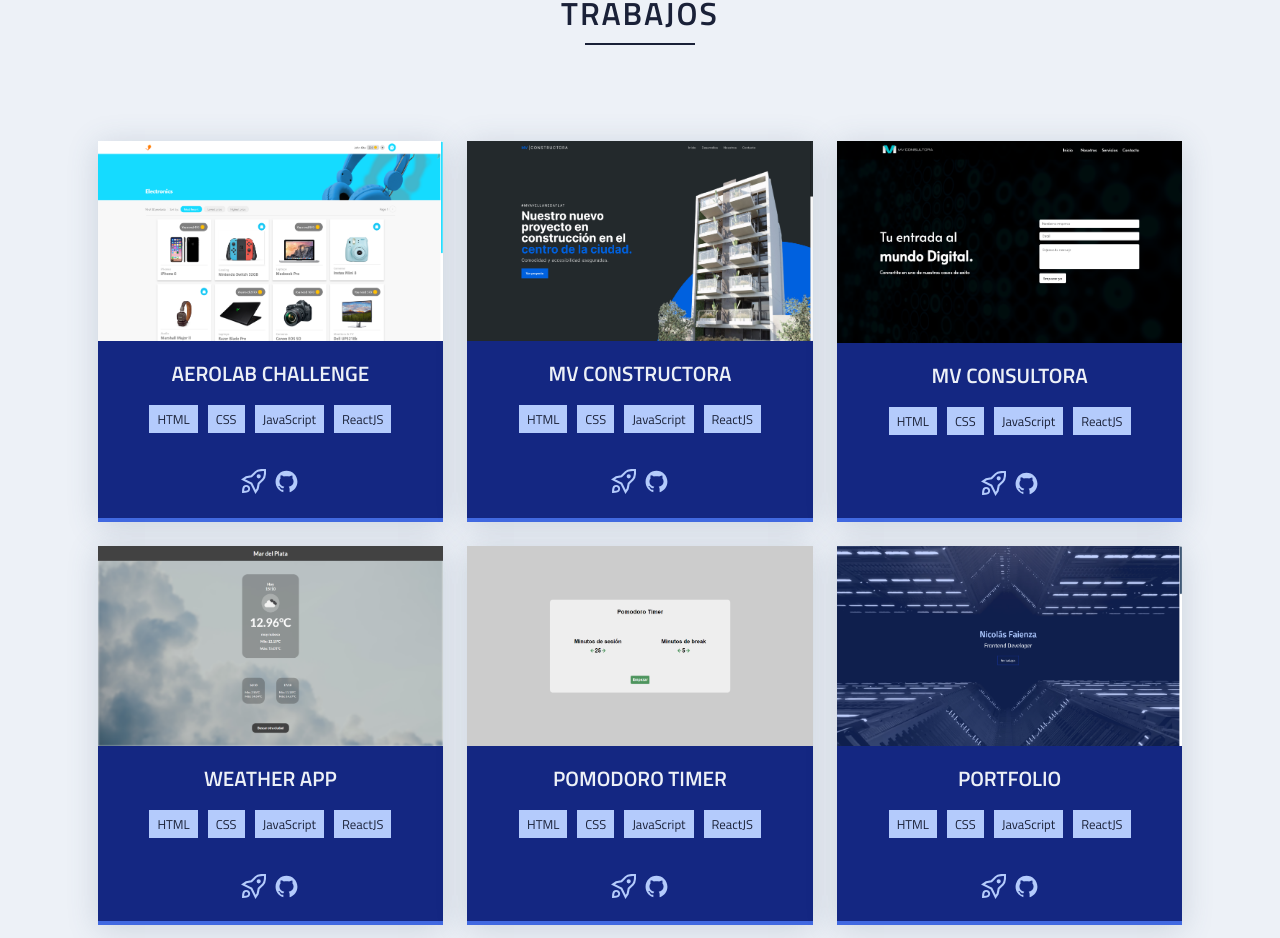
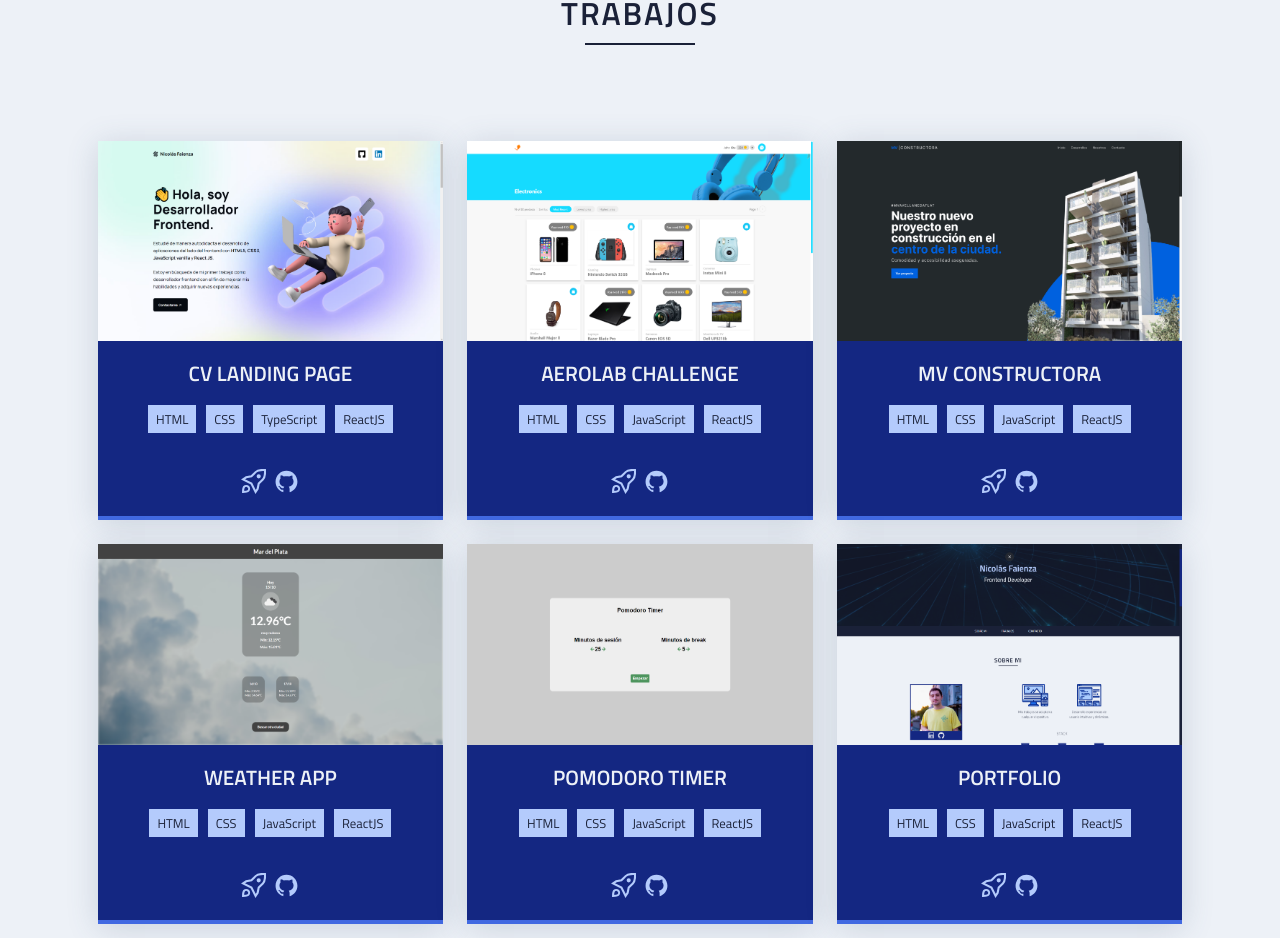
Before and after one commit to Nicofaienza/portfolio, a React (Create React App) app: page / in a window 1280 px wide. Shown: the part 1426-2364 px from the top of the page. Built offline with nearby package versions, Linux system fonts and the light colour scheme.

Commit message:
I added the last project

```diff
--- a/src/components/works/data.js
+++ b/src/components/works/data.js
@@ -1,11 +1,20 @@
 import aerolabImg from "../../images/aerolab-img.png";
-import mvConsultoraImg from "../../images/mv-consultora-img.png";
+import landingCVimg from "../../images/landing-cv.png";
 import weatherAppImg from "../../images/weather-app.png";
 import mvConstructoraImg from "../../images/mv-constructora-img.png";
 import pomodoroImg from "../../images/pomodoro-img.png";
 import portfolioImg from "../../images/portfolio-img.png";
 
 const data = [
+  {
+    id: 2,
+    name: "CV Landing Page",
+    img: landingCVimg,
+    linkDeploy: "http://www.nicolasfaienza.me/",
+    linkRepo: "https://github.com/Nicofaienza/CV-landing-page",
+    stack: ["HTML", "CSS", "TypeScript", "ReactJS"],
+    description: "",
+  },
   {
     id: 0,
     name: "Aerolab Challenge",
@@ -26,15 +35,7 @@ const data = [
     description:
       "Página de producto realizada para un cliente real en equipo con un desarrollador más. ",
   },
-  {
-    id: 2,
-    name: "MV Consultora",
-    img: mvConsultoraImg,
-    linkDeploy: "http://mvconsultora.com/",
-    linkRepo: "https://github.com/Nicofaienza/mv-consultora",
-    stack: ["HTML", "CSS", "JavaScript", "ReactJS"],
-    description: "",
-  },
+
   {
     id: 3,
     name: "Weather App",
```
Also changed, not shown: src/images/landing-cv.png (added), src/images/portfolio-img.png.
